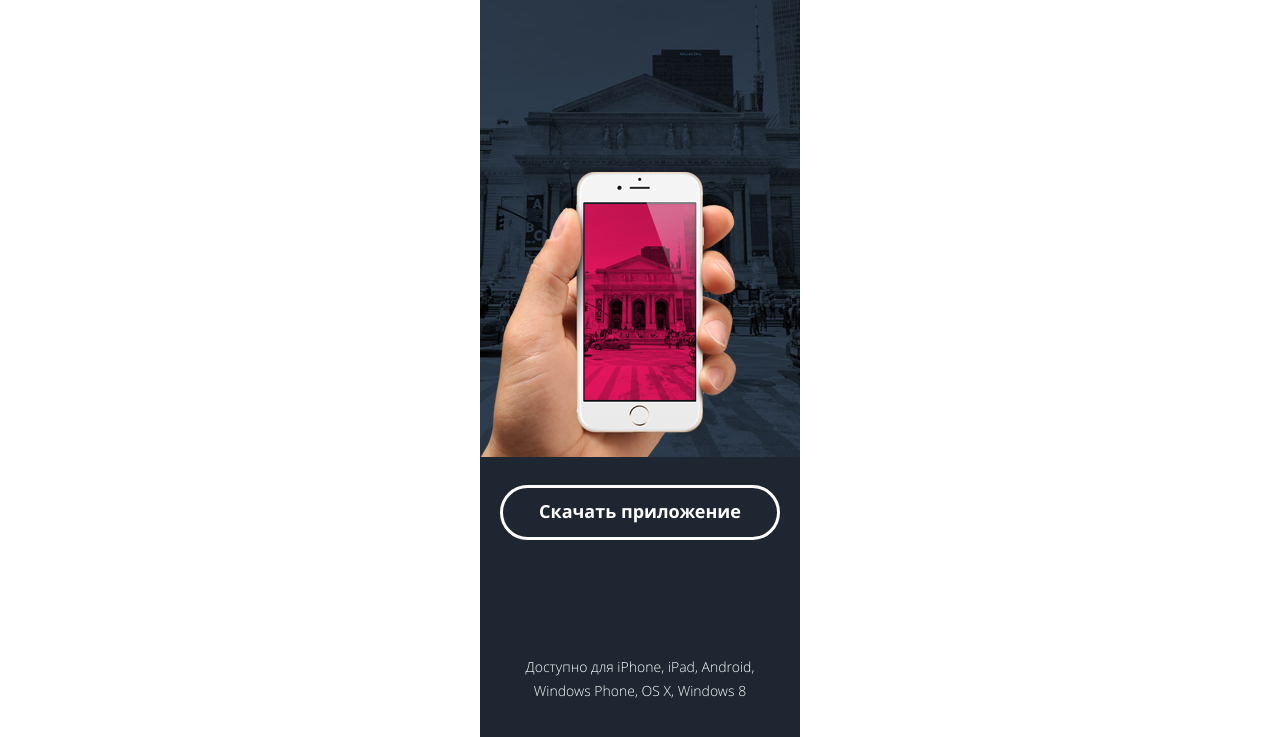
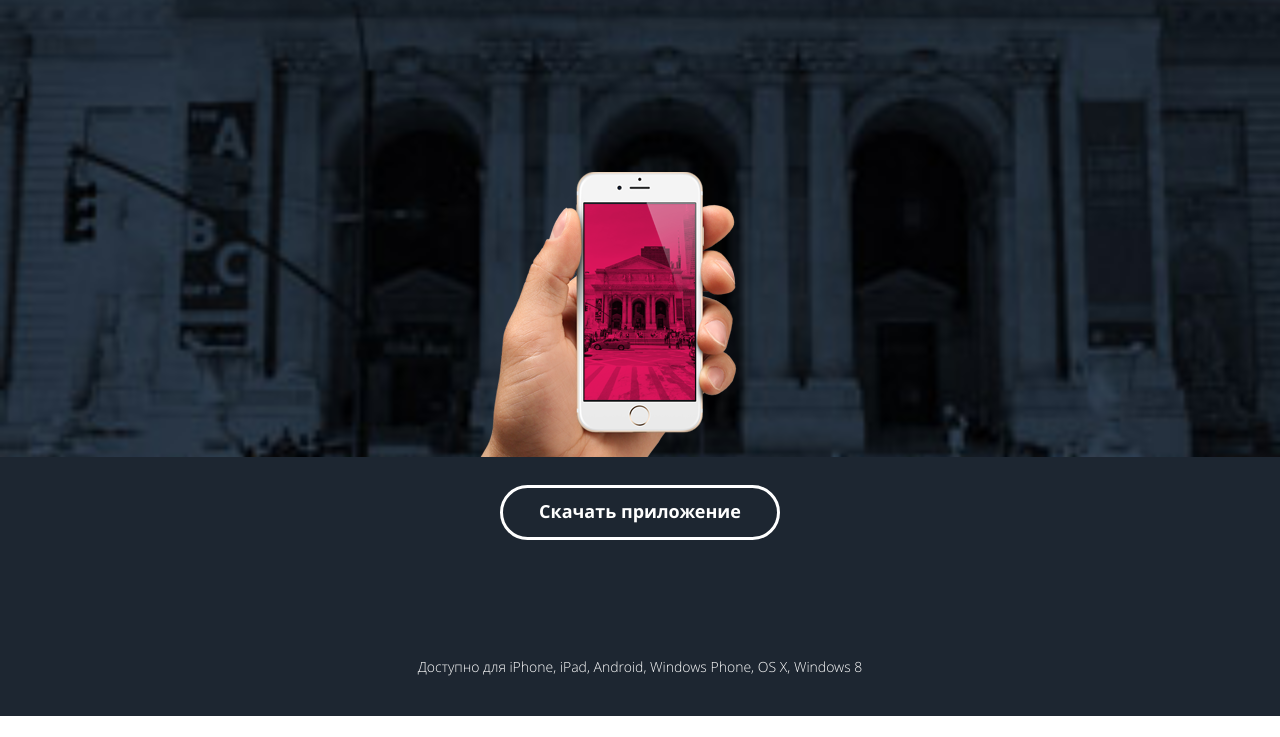
Before and after one commit to AntonTimichev/699951-pink, a website: page source/index.html in a window 1280 px wide. Shown: the part 331-1068 px from the top of the page. Drawn offline with nearby package versions, Linux system fonts and the light colour scheme; files that its build step writes are made by us from their sources.

Commit message:
стилизация шрифтов, дополенения

```diff
--- a/source/index.html
+++ b/source/index.html
@@ -2,6 +2,9 @@
 <html lang="ru" xmlns="http://www.w3.org/1999/html" xmlns="http://www.w3.org/1999/html">
   <head>
     <meta charset="utf-8">
+    <meta
+      name="viewport"
+      content="width=device-width,initial-scale=1">
     <title>HTML Academy: Пинк</title>
     <link rel="stylesheet" href="css/style.css">
   </head>
--- a/source/sass/blocks/advantages.scss
+++ b/source/sass/blocks/advantages.scss
@@ -23,6 +23,7 @@
   @include list-none;
   @include indent-zero;
   @include page-padding;
+
   &::after {
     content: "";
     display: inline-block;
@@ -30,7 +31,6 @@
     height: 320px;
     background-image: url("../img/iphone-screen-mobile@1x.png");
     background-repeat: no-repeat;
-
   }
 }
 
--- a/source/sass/blocks/page-main.scss
+++ /dev/null
@@ -1,2 +0,0 @@
-.page-main {
-}
--- a/source/sass/blocks/promo.scss
+++ b/source/sass/blocks/promo.scss
@@ -1,33 +1,36 @@
 .promo {
   @include font-settings(14px, 24px, 300);
-  position: relative;
+  width: auto;
   background-color: #1d2631;
   color: #ffffff;
   text-align: center;
   border-bottom: solid 1px #1d2631;
-
-  &::before {
-    content: "";
-    display: block;
-    position: absolute;
-    top: 176px;
-    left: 0;
-    width: 258px;
-    height: 286px;
-    background-image: url("../img/iphone-hand-mobile@1x.png");
-    background-repeat: no-repeat;
-  }
 }
 
 .promo__title {
   height: 462px;
+  width: auto;
   background-image: url("../img/bg-back-mobile@1x.jpg");
   background-repeat: no-repeat;
+  background-position: center;
+  background-size: 100%;
+
+  &::before {
+    content: "";
+    display: inline-block;
+    width: 320px;
+    height: 100%;
+    background-image: url("../img/iphone-hand-mobile@1x.png");
+    background-repeat: no-repeat;
+    background-position: left bottom;
+    background-size: 258px;
+  }
 }
 
 .promo__app {
+  @include page-padding;
+  width: auto;
   padding-top: 28px;
-  @include page-padding;
 }
 
 .promo__btn {
--- a/source/sass/blocks/rates.scss
+++ b/source/sass/blocks/rates.scss
@@ -8,7 +8,6 @@
 }
 
 .rates__item {
-
   &--top {
     background-color: $base-color;
     position: relative;
@@ -45,9 +44,16 @@
 .rates__function {
   @include font-settings;
   padding: 0;
-  padding: 21px 0 21px 43px;
   text-transform: uppercase;
   border-bottom: solid 2px #e5e5e5;
+
+  &--on {
+    padding: 21px 0 21px 43px;
+  }
+
+  &--off {
+    padding: 21px 0 21px 43px;
+  }
 }
 
 .rates__toggles {
--- a/source/sass/global/body.scss
+++ b/source/sass/global/body.scss
@@ -1,7 +1,7 @@
 body {
+  @include indent-zero;
   font-family: "Open Sans", "Arial", sans-serif;
-  @include indent-zero;
-  max-width: 320px;
+  min-width: 320px;
   line-height: 0;
   margin: 0 auto;
 }
--- a/source/sass/global/page-header.scss
+++ b/source/sass/global/page-header.scss
@@ -1,6 +1,7 @@
 .page-header {
   @include font-settings(18px, 32px, bold);
   @include indent-zero;
+  width: auto;
   text-transform: uppercase;
   color: #ffffff;
   background-color: $base-color;
--- a/source/sass/style.scss
+++ b/source/sass/style.scss
@@ -8,7 +8,6 @@
 @import "blocks/promo";
 @import "blocks/main-nav";
 @import "blocks/site-list";
-@import "blocks/page-main";
 @import "blocks/store-list";
 @import "blocks/button-act";
 @import "blocks/advantages";
```
Also changed, not shown: source/sass/blocks/button-act.scss (line endings or trailing spaces).
